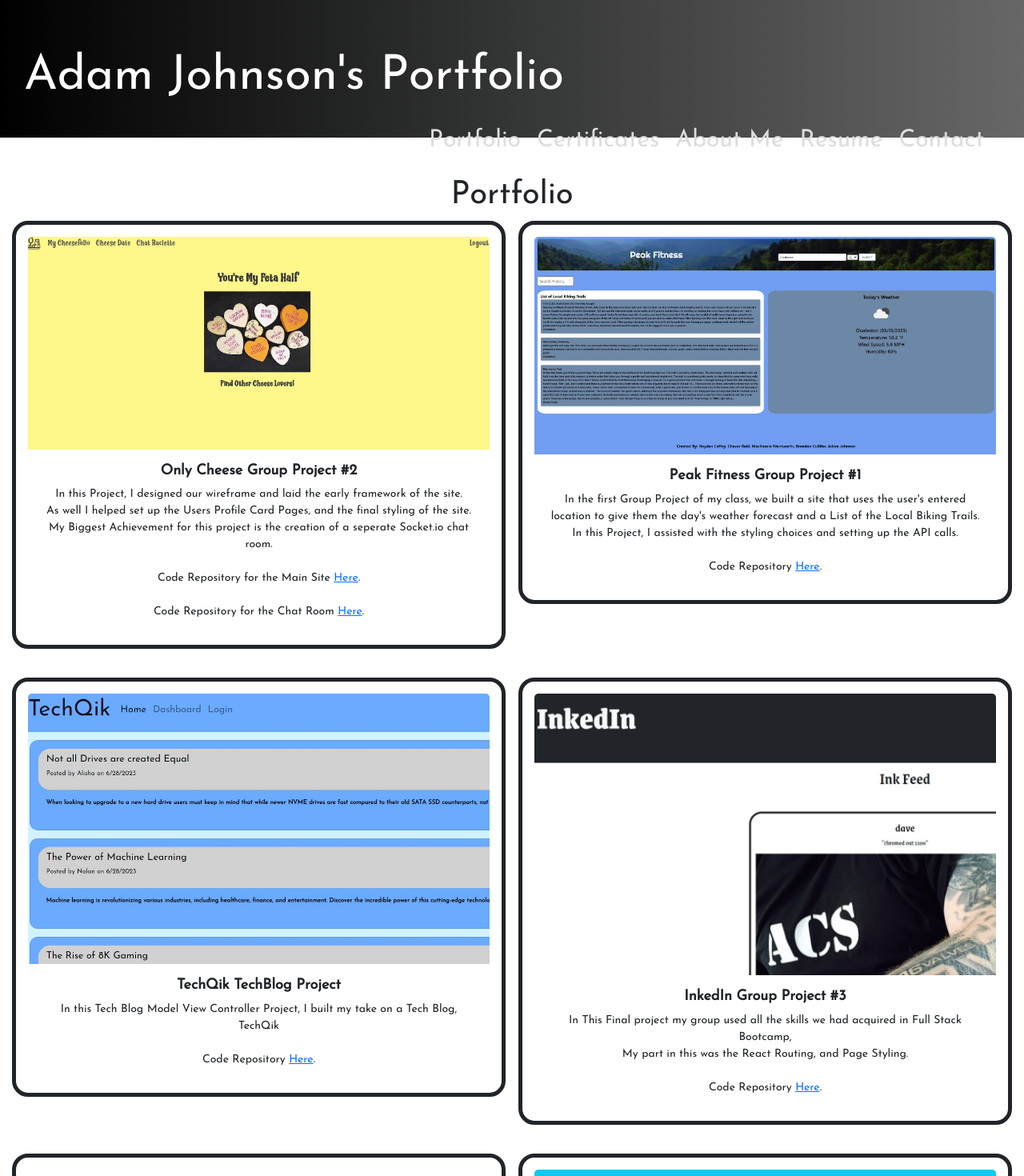
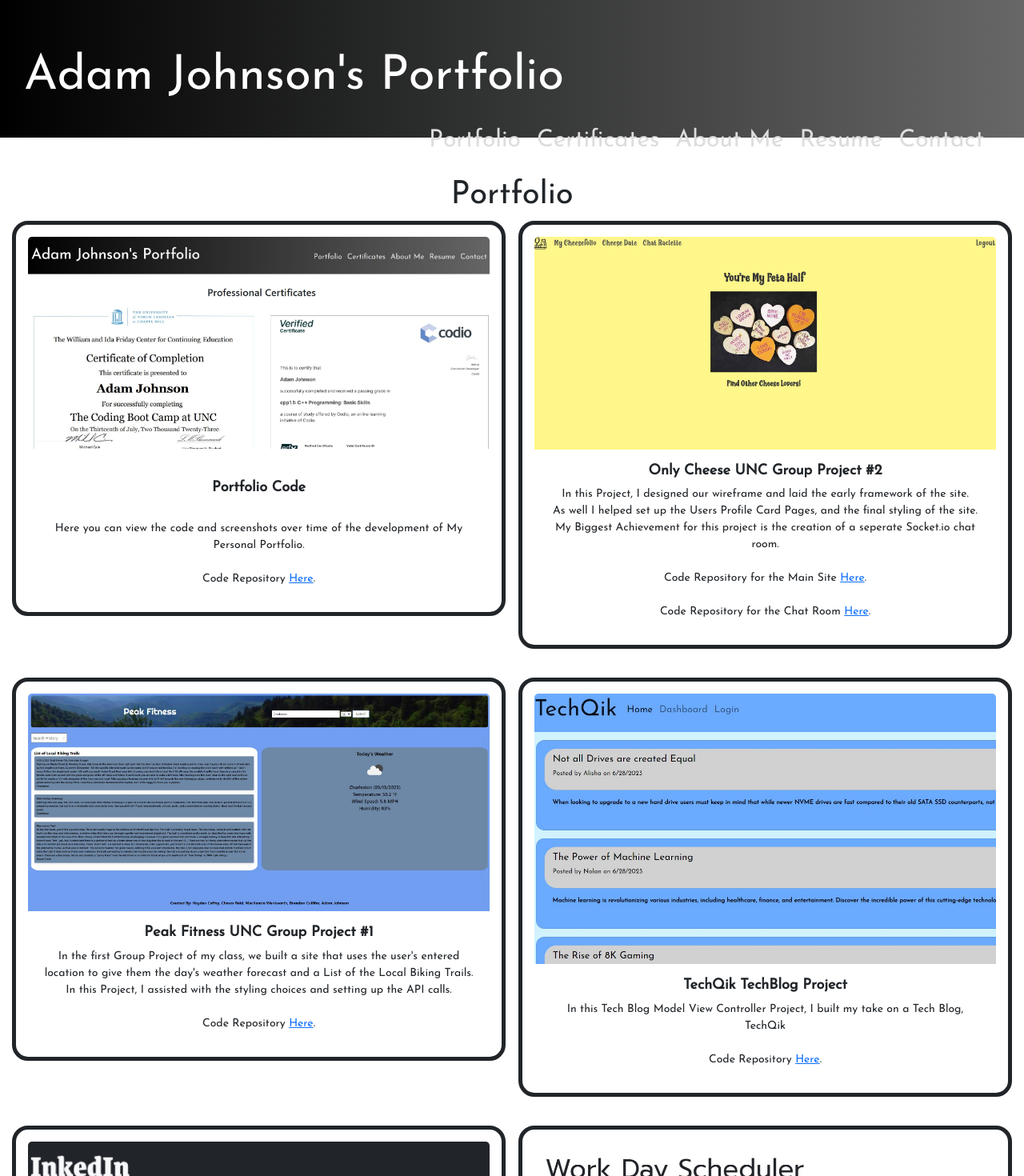
Before and after one commit to AJoelj84/ReactPortfolioAJ, a React (Create React App) app: page / in a window 1280 px wide. Shown: the top 1470 px of the page at 80% size. Built offline with nearby package versions, Linux system fonts and the light colour scheme.

Commit message:
Changes to Projects page

```diff
--- a/src/components/pages/Projects.js
+++ b/src/components/pages/Projects.js
@@ -6,6 +6,7 @@ import WorkDay from '../assets/images/workday.jpg';
 import Inked from '../assets/images/Inkedin.jpg';
 import WeatherDash from '../assets/images/weatherdash.jpg';
 import NoteTaker from '../assets/images/NoteTaker.jpg';
+import Portfolio from '../assets/images/Portfolio.jpg';
 
 function Projects() {
   return (
@@ -13,15 +14,31 @@ function Projects() {
       <section id="Projects">
         <h1>Portfolio</h1>
 
+
         <div className="card-container row row-cols-1 row-cols-sm-2 g-3">
+
+        <div className="col">
+            <div className="card cardborder">
+              <a href="https://github.com/AJoelj84/ReactPortfolioAJ" alt="Portfolio Link" style={{ textDecoration: 'none' }}>
+                <img src={Portfolio} className="card-img-top" alt="card-grid-image" />
+              </a>
+                <div className="card-body">
+                  <h5 className="card-title"><br></br>Portfolio Code<br></br><br></br></h5>
+                  <p className="card-text">Here you can view the code and screenshots over time of the development of My Personal Portfolio.
+                  <br></br><br></br>
+                    Code Repository  <a href="https://github.com/AJoelj84/ReactPortfolioAJ">Here</a>.
+                  </p>
+                </div>
+              </div>
+          </div>
+
           <div className="col">
-
               <div className="card cardborder">
                 <a href="https://only-cheese.herokuapp.com/" alt="Group Project 2" style={{ textDecoration: 'none' }} className="d-block">
                   <img src={Onlycheese} className="card-img-top" alt="card-grid-image" />
                 </a>
                   <div className="card-body">
-                    <h5 className="card-title"><a href="https://only-cheese.herokuapp.com/"></a>Only Cheese Group Project #2</h5>
+                    <h5 className="card-title"><a href="https://only-cheese.herokuapp.com/"></a>Only Cheese UNC Group Project #2</h5>
                     <p className="card-text">
                       In this Project, I designed our wireframe and laid the early framework of the site.<br></br>
                       As well I helped set up the Users Profile Card Pages, and the final styling of the site.<br></br>
@@ -39,7 +56,7 @@ function Projects() {
                 <img src={GroupProject1} className="card-img-top" alt="card-grid-image" />
               </a>
                 <div className="card-body">
-                  <h5 className="card-title">Peak Fitness Group Project #1</h5>
+                  <h5 className="card-title">Peak Fitness UNC Group Project #1</h5>
                   <p className="card-text">In the first Group Project of my class, we built a site that uses the user's entered location to give them
                     the day's weather forecast and a List of the Local Biking Trails. In this Project, I assisted with the styling choices
                     and setting up the API calls.<br></br><br></br>
@@ -70,7 +87,7 @@ function Projects() {
                   <img src={Inked} className="card-img-top" alt="card-grid-image" />
                 </a>
                   <div className="card-body">
-                    <h5 className="card-title">InkedIn Group Project #3</h5>
+                    <h5 className="card-title">InkedIn UNC Group Project #3</h5>
                     <p className="card-text">
                       In This Final project my group used all the skills we had acquired in Full Stack Bootcamp, <br></br>
                       My part in this was the React Routing, and Page Styling.<br></br><br></br>
@@ -101,7 +118,7 @@ function Projects() {
                   <img src={NoteTaker} className="card-img-top" alt="card-grid-image" />
                 </a>
                   <div className="card-body">
-                    <h5 className="card-title">Note Taker App</h5>
+                    <h5 className="card-title">Note Taker Project</h5>
                     <p className="card-text">
                       A Simple note taking app, Allowing a user to write and delete notes, using client side storage.<br></br><br></br>
                       Code Repository <a href="https://github.com/AJoelj84/NoteTaker">Here</a>.
```
Also changed, not shown: src/components/assets/images/Portfolio.jpg (added).
